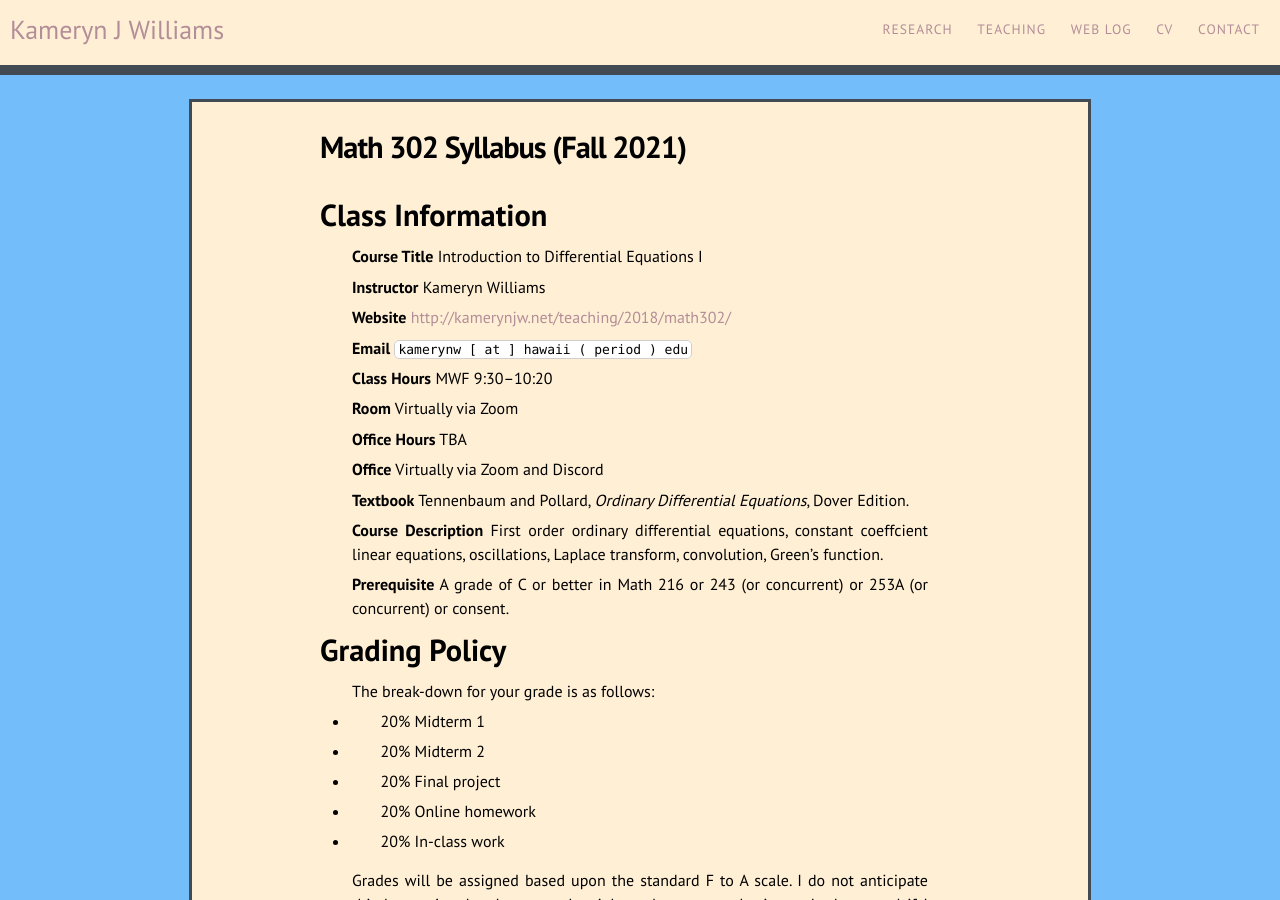
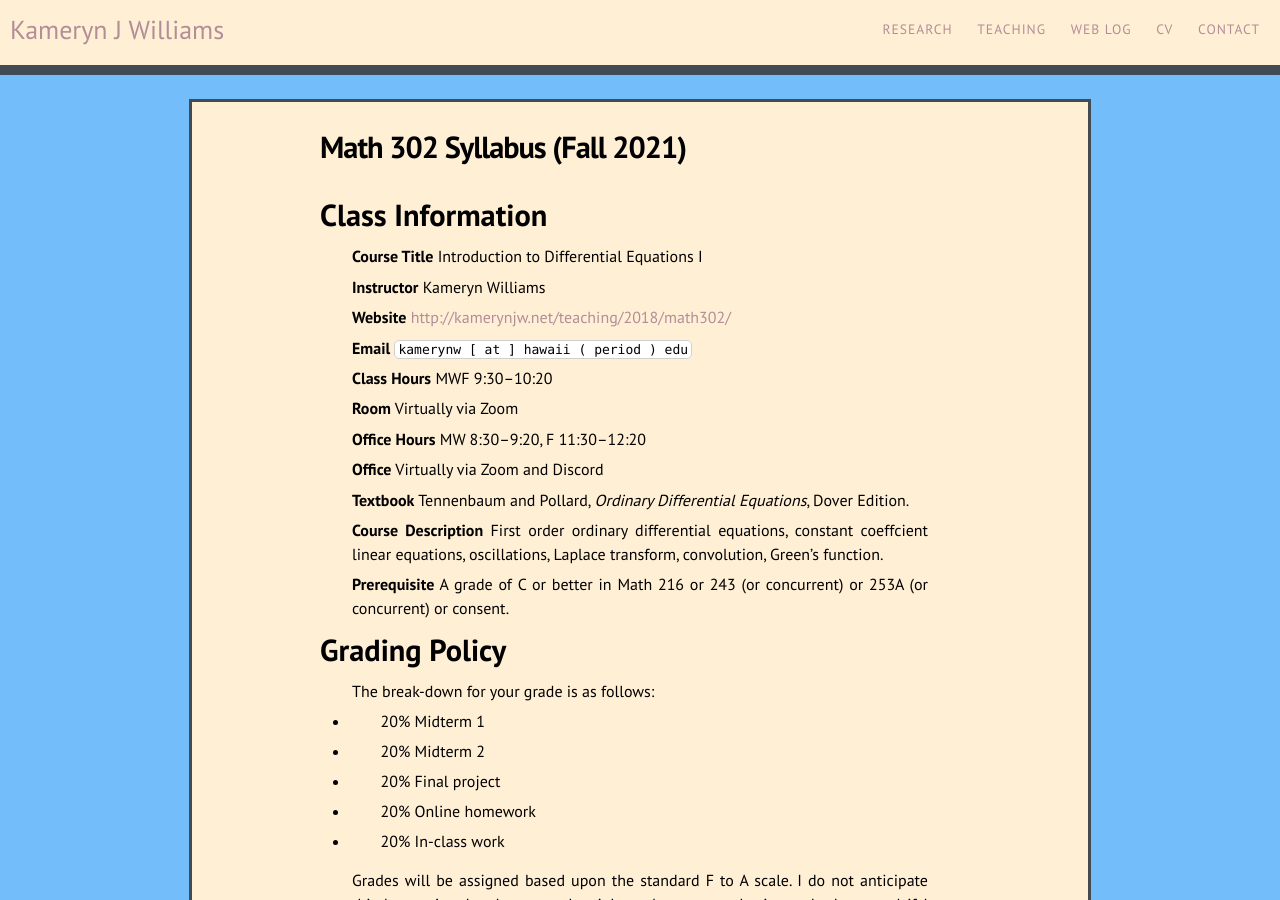
Before and after one commit to kamerynjw/kamerynjw.github.io, a Jekyll site: the page built from teaching/2021/math302/syllabus.md, in a window 1280 px wide and 900 px high. Built offline with Jekyll 4.4.1, drawn with Linux system fonts in a browser that asks for light colours; nearby versions of some CDN libraries.

Commit message:
added office hours

```diff
--- a/teaching/2021/math302/syllabus.md
+++ b/teaching/2021/math302/syllabus.md
@@ -19,7 +19,7 @@ Class Information
 
 **Room** Virtually via Zoom
 
-**Office Hours** TBA
+**Office Hours** MW 8:30–9:20, F 11:30–12:20
 
 **Office** Virtually via Zoom and Discord
 
```
Also changed, not shown: teaching/2021/math321/syllabus.md (+1 -1 lines).
